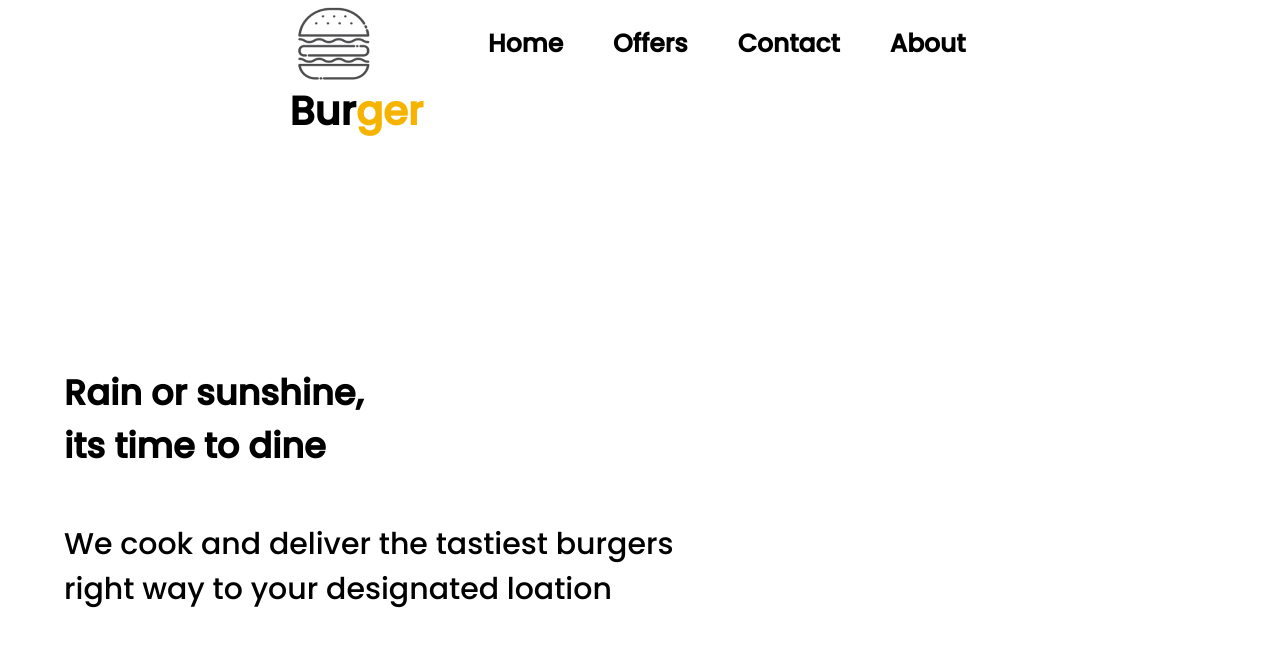
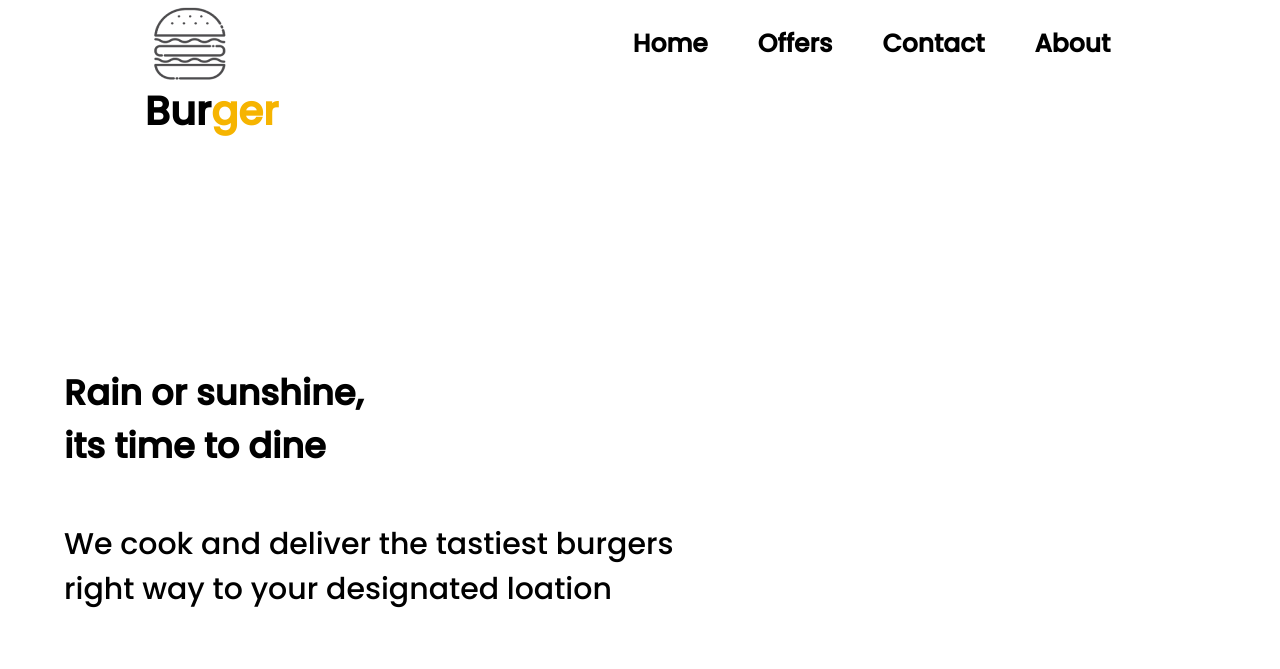
Before and after one commit to Hillary-Kechem/theBurger-palace, a plain HTML site: page index.html in a window 1280 px wide. Shown: the top 669 px of the page. Drawn offline with Linux system fonts and the light colour scheme.

Commit message:
update on logo

```diff
--- a/index.html
+++ b/index.html
@@ -14,12 +14,12 @@
 </head>
 <body>
             <div class="header">
+                 <div class="logo">
+                        <img class="logo" src="images/logo.png" alt="50">
+                            <h3>Bur<span>ger</span></h3>
+
                 <nav>
-                    <div class="logo">
-                        <img class="logo" src="images/logo.png" alt="100">
-                        <div class="bur">
-                            <h3>Bur<span>ger</span></h3>
-                        </div>
+
                     </div>
                     <div class="navbar">
                         <ul>
@@ -160,8 +160,8 @@
                             </div>
                   <footer>
                     <div class="footer">
-                    <div class="logo">
-                      <img class="logo" src="images/logo.png" height="100">
+                        <div class="logo1">
+                        <img class="logo1" src="images/logo.png" height="100">
                         <h3>Bur<span>ger</span></h3>
                         </div>
                         <div>
```
Lines whose indentation alone changed are shown as unchanged.
